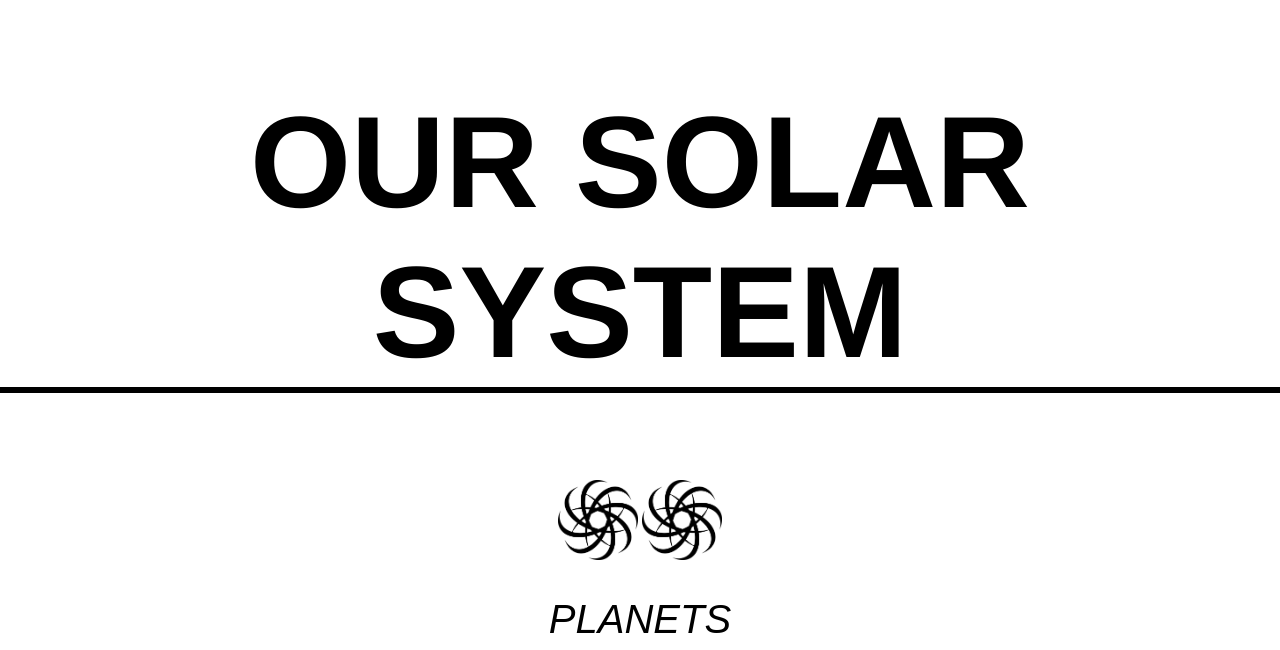
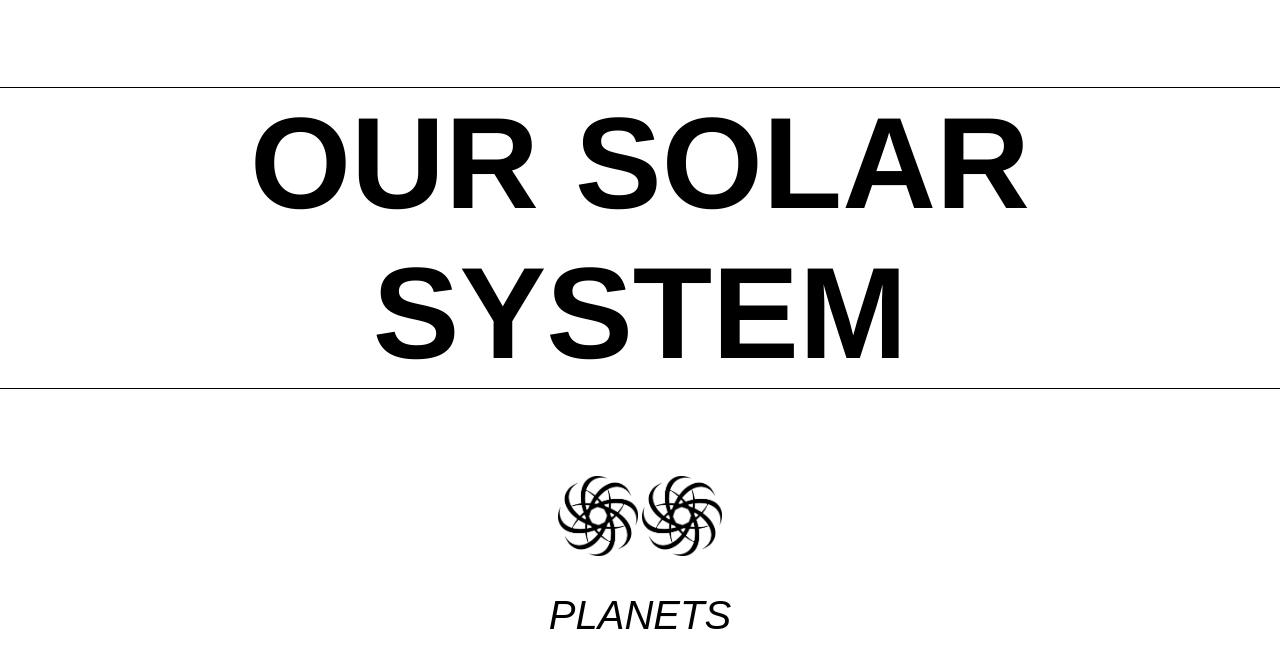
Before and after one commit to raadelmsellati/Randy-Chong.github.io, a plain HTML site: page project one/index.html in a window 1280 px wide. Shown: the top 650 px of the page. Drawn offline with Linux system fonts and the light colour scheme.

Commit message:
Update style.css

```diff
--- a/project one/style.css
+++ b/project one/style.css
@@ -6,9 +6,10 @@ body {
 }
 
 h1 {
+    border-top: 1.5px solid black;
     font-size: 130px;
     font-family: 'Franklin Gothic Medium', 'Arial Narrow', Arial, sans-serif;
-    border-bottom: 6px solid black;
+    border-bottom: 1.5px solid black;
 }
 
 h2 {
```
